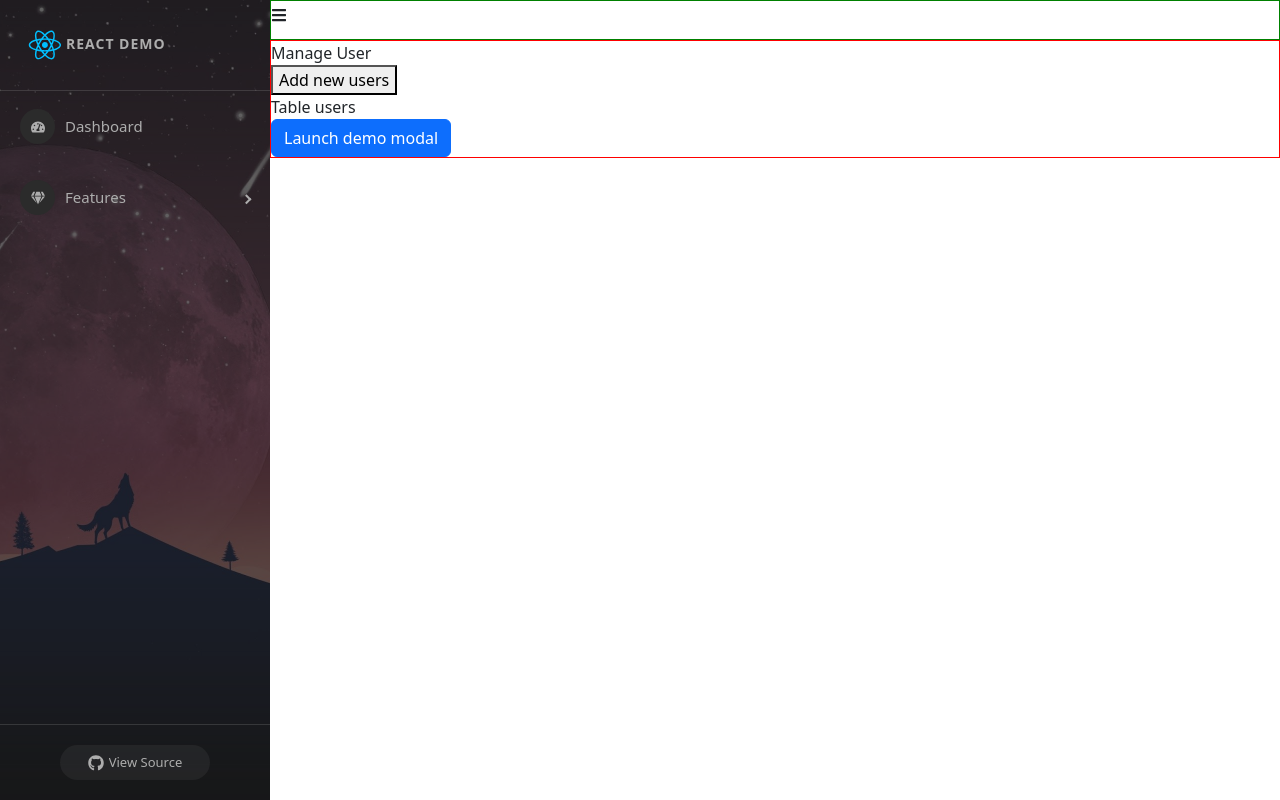
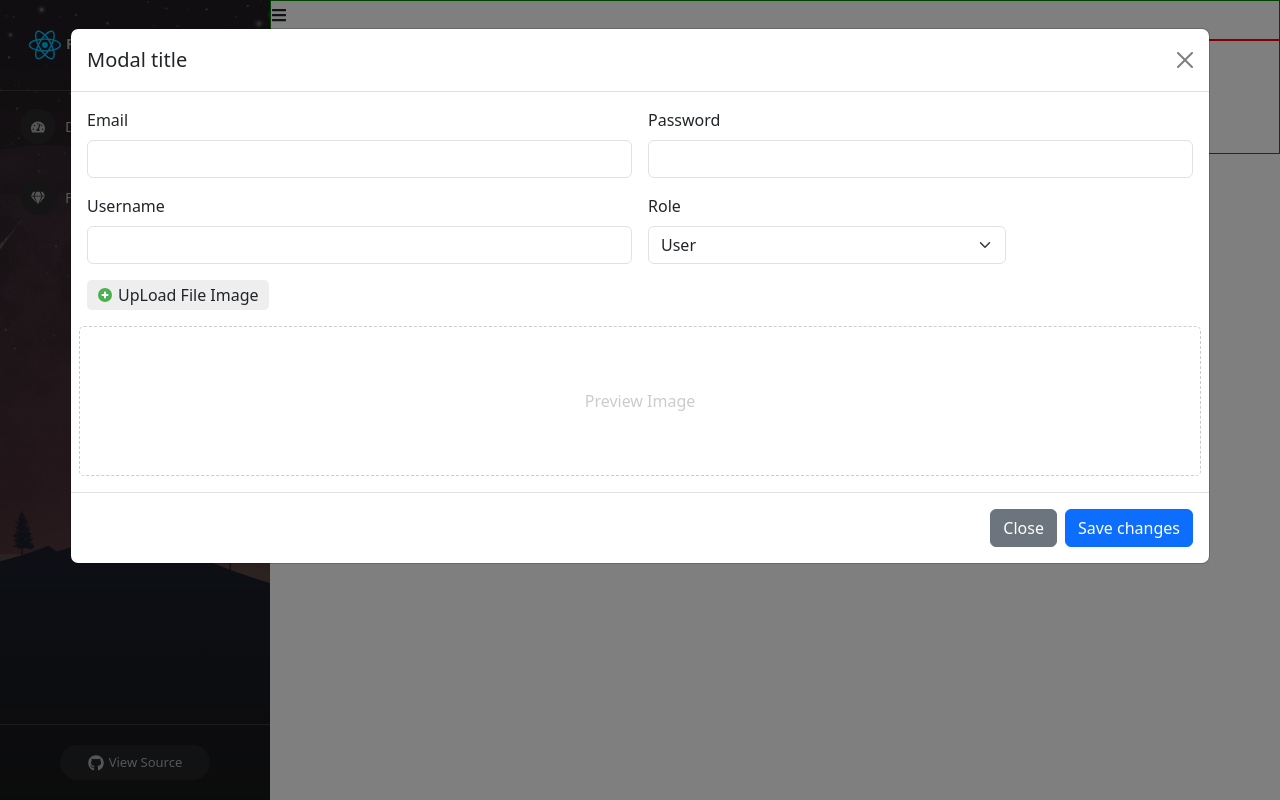
Before and after one commit to tempo1406/LearnReact, a React (Create React App) app: page /admins/manage-users in a window 1280 px wide. Both pictures are taken after a click on the button "Add new users". Built offline with nearby package versions, Linux system fonts and the light colour scheme.

Commit message:
ApiAddUsers

```diff
--- a/src/components/Admin/Content/ManageUser.js
+++ b/src/components/Admin/Content/ManageUser.js
@@ -1,15 +1,22 @@
-
+import { FcPlus } from "react-icons/fc";
 import ModalCreateUser from "./ModalCreateUser";
 import './ManageUser.scss';
-const ManageUser = (props) => {
+
+const ManageUser = () => {
     return (
         <div className="manage-user-container">
             <div className="title">Manage User</div>
             <div className="users-content">
-                <div>
-                    <button>Add new users</button>
+                <div className="btn-add-new">
+                    <button
+                        className="btn btn-primary"
+                        data-bs-toggle="modal"
+                        data-bs-backdrop="static"
+                        data-bs-target="#staticBackdrop"
+                    >
+                    <FcPlus/> Add new users</button>
                 </div>
-                <div>
+                <div className="table-user-container">
                     Table users
                 </div>
                 <ModalCreateUser />
--- a/src/components/Admin/Content/ManageUser.scss
+++ b/src/components/Admin/Content/ManageUser.scss
@@ -1,5 +1,13 @@
 .manage-user-container {
+    padding: 10px;
     .user-content {
+        .btn-add-new {
+            margin: 15px 0;
+        }
+    }
+    .title {
+        font-weight: 600;
+        font-size: 20px;
 
     }
 }
--- a/src/components/Admin/Content/ModalCreateUser.js
+++ b/src/components/Admin/Content/ModalCreateUser.js
@@ -1,40 +1,83 @@
 import { Modal } from "bootstrap";
-import { useState } from "react";
+import { useEffect, useState } from "react";
 import { FcPlus } from "react-icons/fc";
+import axios from "axios";
 
-const ModalCreateUser = ()  => {
-    const [email, setEmail] = useState("")
-    const [password, setPassword] = useState("")
-    const [username, setUserName] = useState("")
-    const [role, setRole] = useState("USER")
-    const [image, setImage] = useState("")
-    const [previewImage, setPreviewImage] = useState("")
+const ModalCreateUser = () => {
+    // const { data-bs-toggle } = props;
 
+    // const handleClose = () => setShow(false);
+    // const handleShow = () => setShow(true);
+
+    const [email, setEmail] = useState("");
+    const [password, setPassword] = useState("");
+    const [username, setUserName] = useState("");
+    const [role, setRole] = useState("USER");
+    const [image, setImage] = useState("");
+    const [previewImage, setPreviewImage] = useState("");
 
     const handleUpLoadImage = (event) => {
         if (event.target && event.target.files && event.target.files[0]) {
-            setPreviewImage(URL.createObjectURL(event.target.files[0]))
-            setImage(event.target.files[0])
+            setPreviewImage(URL.createObjectURL(event.target.files[0]));
+            setImage(event.target.files[0]);
         } else {
             // setPreviewImage("");
         }
+    };
 
-    }
+    useEffect(() => {
+        const myModalEl = document.getElementById("staticBackdrop");
+        const handleHidden = () => {
+            setEmail("");
+            setPassword("");
+            setUserName("");
+            setRole("USER");
+            setImage("");
+            setPreviewImage("");
+        };
+
+        myModalEl.addEventListener("hidden.bs.modal", handleHidden);
+
+        return () => {
+            myModalEl.removeEventListener("hidden.bs.modal", handleHidden);
+        };
+    }, []);
+
+
+
+    const handleSubmitCreatUser = async () => {
+        //validate
+
+        //call apis
+        const data = new FormData();
+        data.append("email", email);
+        data.append("password", password);
+        data.append("username", username);
+        data.append("role", role);
+        data.append("userImage", image);
+
+        let res = await axios.post(
+            "http://localhost:8081/api/v1/participant",
+            data
+        );
+        console.log("res: ", res);
+    };
+
     return (
         <div>
-            <button
+            {/* <button
                 type="button"
                 className="btn btn-primary"
                 data-bs-toggle="modal"
                 data-bs-target="#staticBackdrop"
             >
                 Launch demo modal
-            </button>
+            </button> */}
 
             <div
                 className="modal fade modal-xl modal-add-user"
                 id="staticBackdrop"
-                data-bs-backdrop="static"
+                data-bs-backdrop="static myModal"
                 tabindex="-1"
                 aria-labelledby="exampleModalLabel"
                 aria-hidden="true"
@@ -42,7 +85,10 @@ const ModalCreateUser = ()  => {
                 <div className="modal-dialog">
                     <div className="modal-content">
                         <div className="modal-header">
-                            <h1 className="modal-title fs-5" id="exampleModalLabel">
+                            <h1
+                                className="modal-title fs-5"
+                                id="exampleModalLabel"
+                            >
                                 Modal title
                             </h1>
                             <button
@@ -56,27 +102,27 @@ const ModalCreateUser = ()  => {
                         <div className="modal-body">
                             <form className="row g-3">
                                 <div className="col-md-6">
-                                    <label className="form-label">
-                                        Email
-                                    </label>
+                                    <label className="form-label">Email</label>
                                     <input
                                         type="email"
                                         className="form-control"
                                         value={email}
-                                        onChange={(event) => setEmail(event.target.value)}
+                                        onChange={(event) =>
+                                            setEmail(event.target.value)
+                                        }
                                     />
                                 </div>
                                 <div className="col-md-6">
-                                    <label
-                                        className="form-label"
-                                    >
+                                    <label className="form-label">
                                         Password
                                     </label>
                                     <input
                                         type="password"
                                         className="form-control"
                                         value={password}
-                                        onChange={(event) => setPassword(event.target.value)}
+                                        onChange={(event) =>
+                                            setPassword(event.target.value)
+                                        }
                                     />
                                 </div>
                                 <div className="col-md-6">
@@ -87,31 +133,46 @@ const ModalCreateUser = ()  => {
                                         type="text"
                                         className="form-control"
                                         value={username}
-                                        onChange={(event) => setUserName(event.target.value)}
+                                        onChange={(event) =>
+                                            setUserName(event.target.value)
+                                        }
                                     />
                                 </div>
                                 <div className="col-md-4">
-                                    <label className="form-label">
-                                        Role
-                                    </label>
-                                    <select className="form-select" onChange={(event) => setRole(event.target.value)}>
+                                    <label className="form-label">Role</label>
+                                    <select
+                                        className="form-select"
+                                        onChange={(event) =>
+                                            setRole(event.target.value)
+                                        }
+                                    >
                                         <option value="USER">User</option>
                                         <option value="ADMIN">Admin</option>
                                     </select>
                                 </div>
                                 <div className="col-md-12">
-                                    <label className="form-lable lable-upload" htmlFor="lableUpload">
-                                       <FcPlus/> UpLoad File Image
+                                    <label
+                                        className="form-lable lable-upload"
+                                        htmlFor="lableUpload"
+                                    >
+                                        <FcPlus /> UpLoad File Image
                                     </label>
-                                    <input type="file" id="lableUpload" hidden onChange={(event) => handleUpLoadImage(event)}></input>
+                                    <input
+                                        type="file"
+                                        id="lableUpload"
+                                        hidden
+                                        onChange={(event) =>
+                                            handleUpLoadImage(event)
+                                        }
+                                    ></input>
                                 </div>
 
                                 <div className="col-md-12 img-preview">
-                                    { previewImage ?
+                                    {previewImage ? (
                                         <img src={previewImage}></img>
-                                    :
-                                    <span>Preview Image</span>
-                                    }
+                                    ) : (
+                                        <span>Preview Image</span>
+                                    )}
                                 </div>
                             </form>
                         </div>
@@ -123,7 +184,11 @@ const ModalCreateUser = ()  => {
                             >
                                 Close
                             </button>
-                            <button type="button" className="btn btn-primary">
+                            <button
+                                type="button"
+                                className="btn btn-primary"
+                                onClick={() => handleSubmitCreatUser()}
+                            >
                                 Save changes
                             </button>
                         </div>
@@ -132,6 +197,6 @@ const ModalCreateUser = ()  => {
             </div>
         </div>
     );
-}
+};
 
 export default ModalCreateUser;
```
